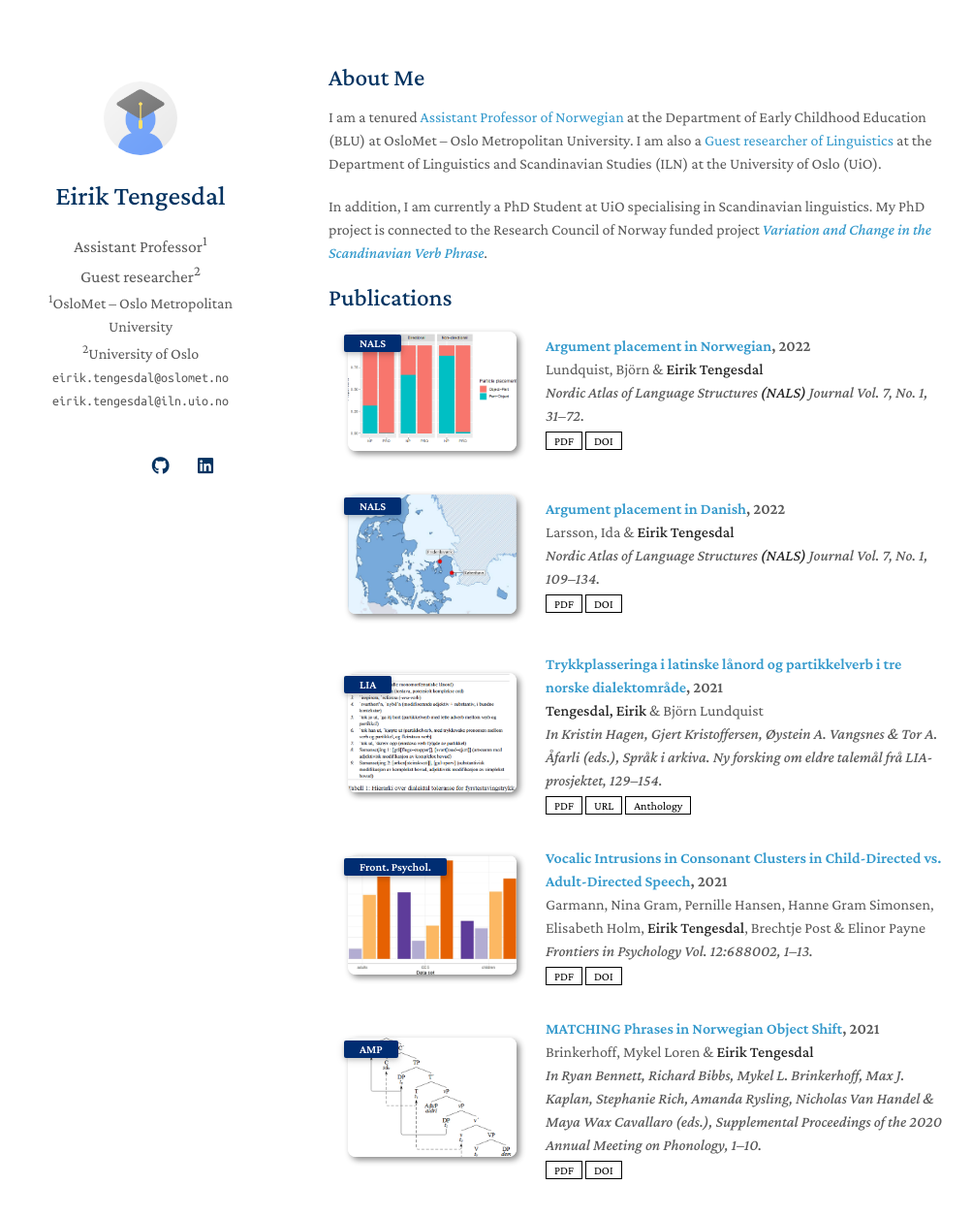
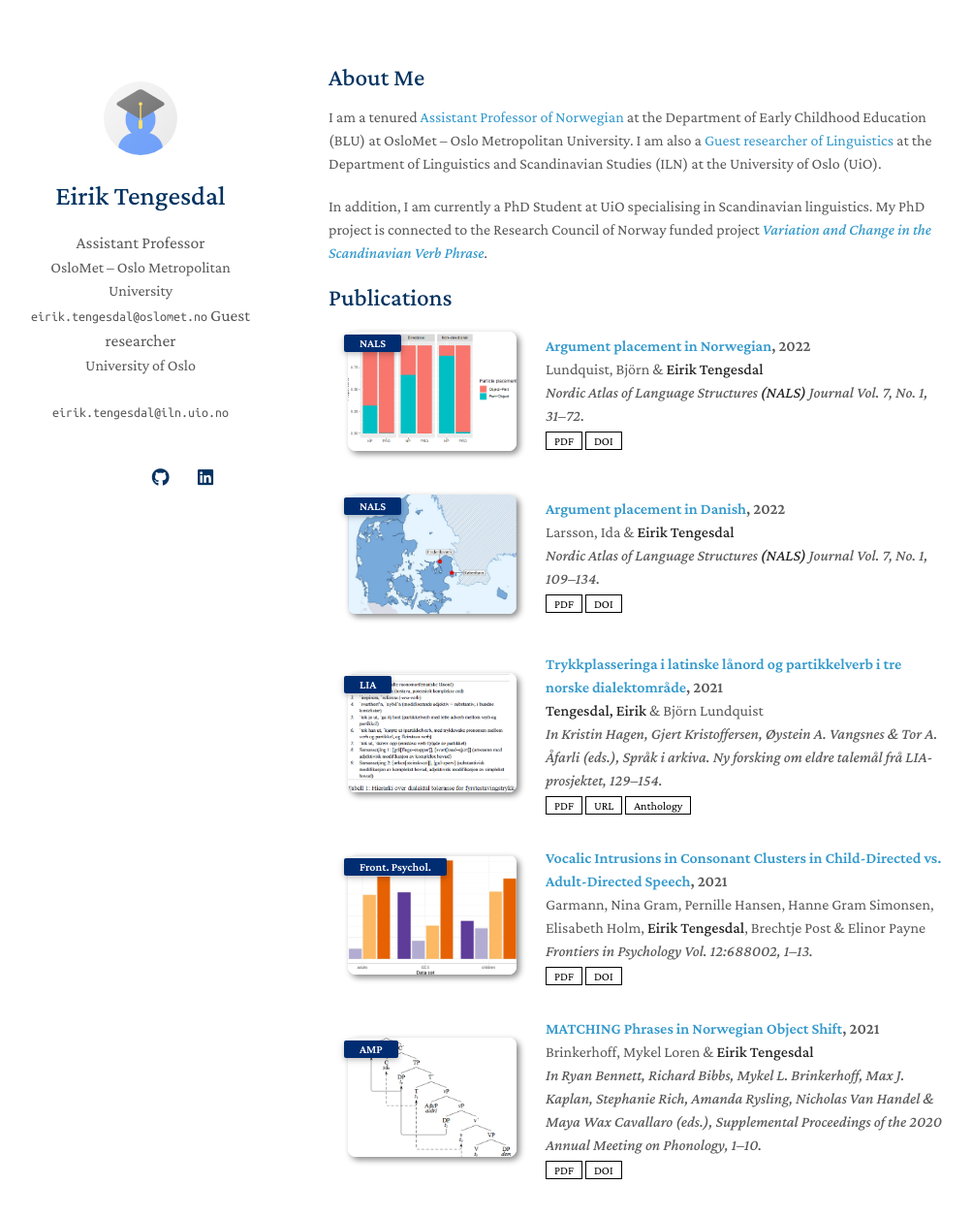
Before and after one commit to EirikTengesdal/eiriktengesdal.no-old, a Jekyll site: the page built from index.md, in a window 1280 px wide and 1343 px high. Shown: the top 1255 px of the window at 97% size, without its empty margins (131-1134 px from the left). Built offline with Jekyll 4.4.1, drawn with Linux system fonts in a browser that asks for light colours; nearby versions of some CDN libraries; a style sheet for code colours, icons or effects is not loaded; our own code applies the rules of GitHub Pages for plain Markdown files.

Commit message:
Update homepage.html

```diff
--- a/_layouts/homepage.html
+++ b/_layouts/homepage.html
@@ -57,23 +57,23 @@
         <h1>{{ site.title }}</h1>
 
         {% if site.position %}
-        <position style="font-size:1.10rem;">{{ site.position }}<sup>1</sup></position>
-        <br>
-        {% endif %}
-        {% if site.position2 %}
-        <position style="font-size:1.10rem;">{{ site.position2 }}<sup>2</sup></position>
+        <position style="font-size:1.10rem;">{{ site.position }}</position><!--<sup>1</sup></position>-->
         <br>
         {% endif %}
         {% if site.affiliation %}
-        <a href="{{ site.affiliation_link }}" rel="noopener"><autocolor><sup>1</sup>{{ site.affiliation }}</autocolor></a>
-        <br>
-        {% endif %}
-        {% if site.affiliation2 %}
-        <a href="{{ site.affiliation2_link }}" rel="noopener"><autocolor><sup>2</sup>{{ site.affiliation2 }}</autocolor></a>
+        <a href="{{ site.affiliation_link }}" rel="noopener"><autocolor>{{ site.affiliation }}</autocolor></a>
         <br>
         {% endif %}
         {% if site.email %}
         <email>{{ site.email }}</email>
+        {% endif %}
+        {% if site.position2 %}
+        <position style="font-size:1.10rem;">{{ site.position2 }}</position>
+        <br>
+        {% endif %}
+        {% if site.affiliation2 %}
+        <a href="{{ site.affiliation2_link }}" rel="noopener"><autocolor>{{ site.affiliation2 }}</autocolor></a>
+        <br>
         {% endif %}
         {% if site.email2 %}
         <br>
```
